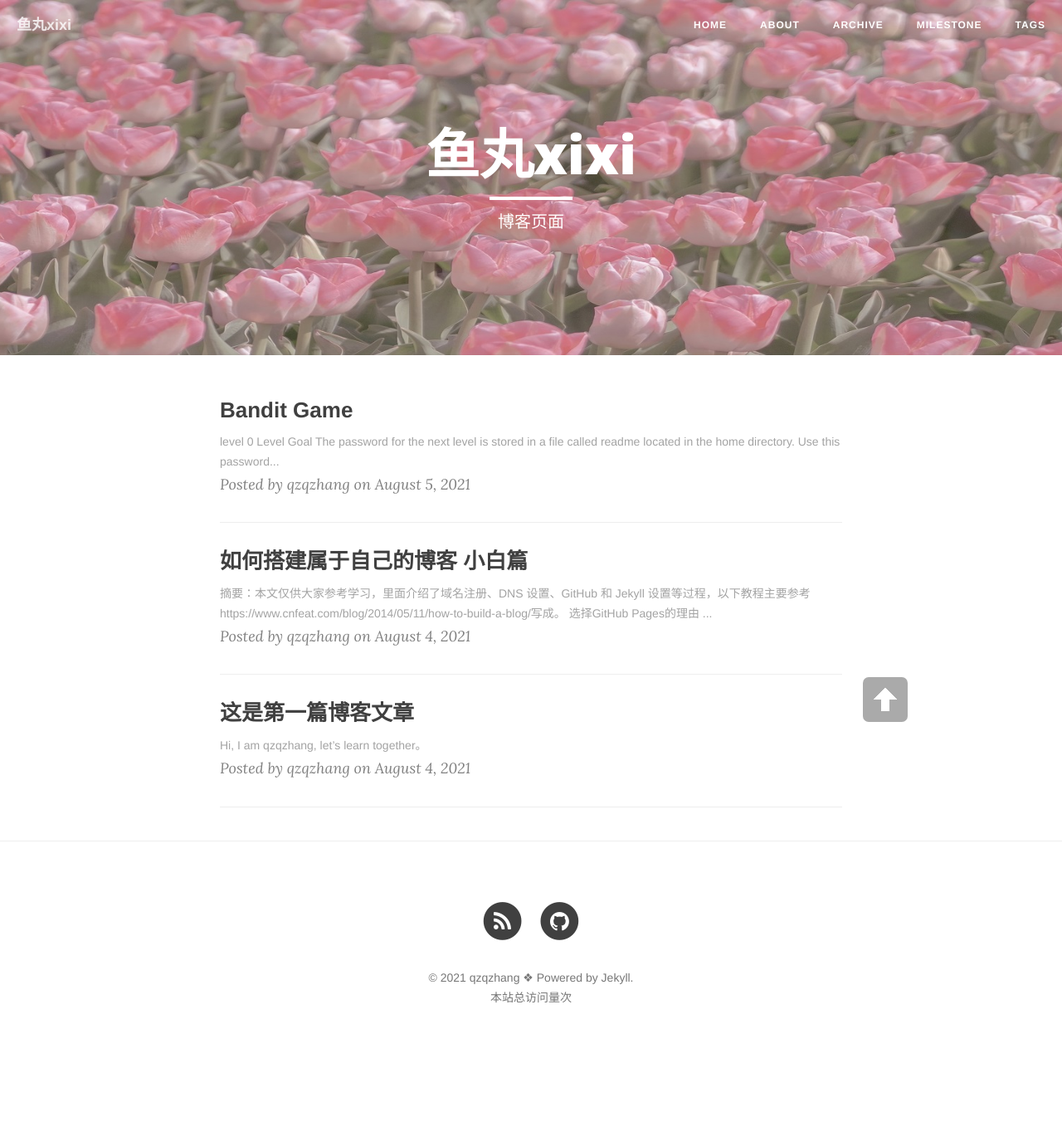
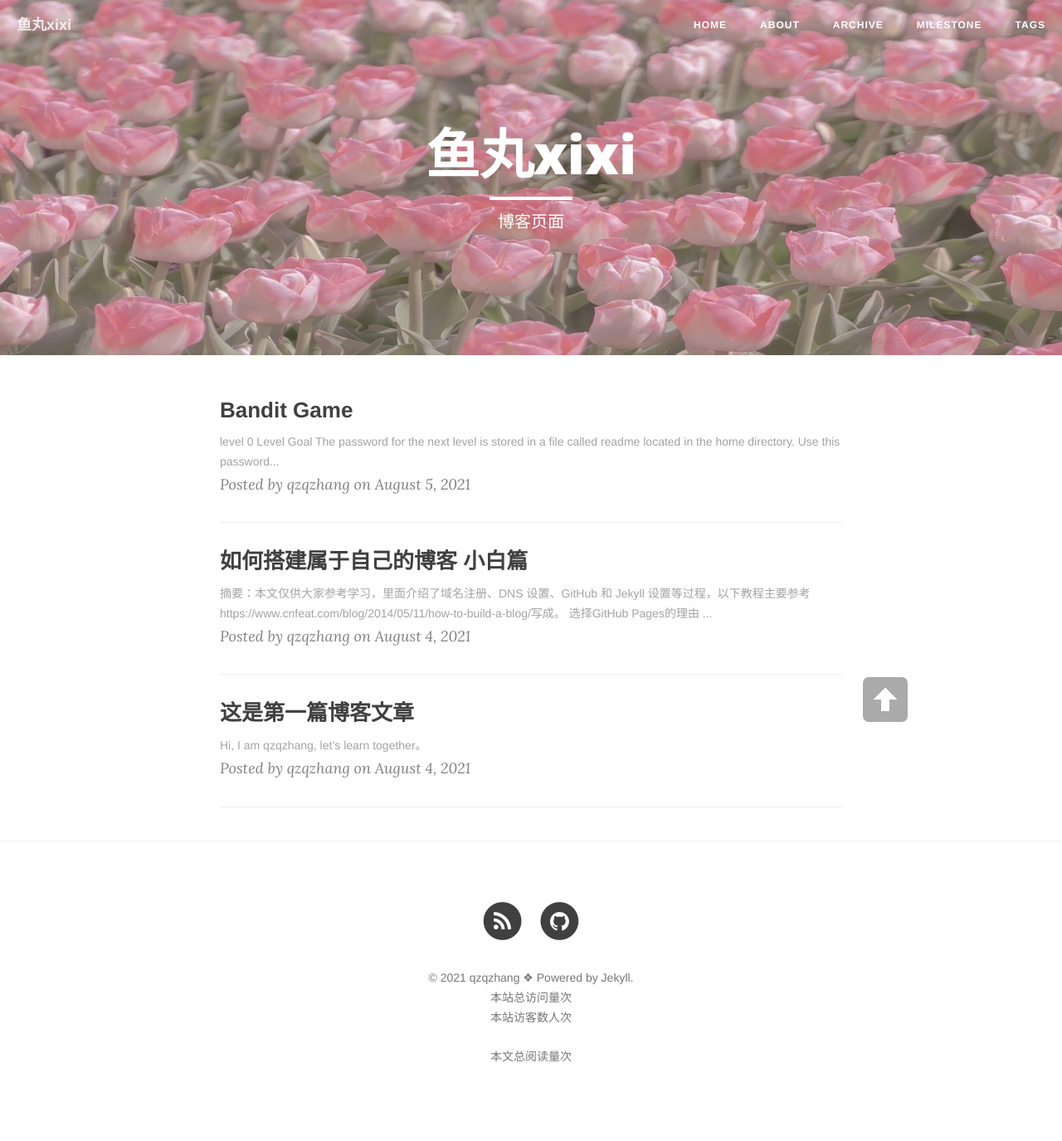
Before and after one commit to zzq-zq/zzq-zq.github.io, a Jekyll site: the page built from index.html, in a window 1280 px wide. Shown: the whole page at 83% size. Built offline with Jekyll 4.4.1, drawn with Linux system fonts in a browser that asks for light colours; nearby versions of some CDN libraries; the list of posts is cut into pages by our own code; comment, search, counter and statistics services are not loaded; before the commit the page ends 1280 px from its top, so only the background shows below that.

Commit message:
Update footer.html

```diff
--- a/_includes/footer.html
+++ b/_includes/footer.html
@@ -91,7 +91,13 @@
 			<script async src="//busuanzi.ibruce.info/busuanzi/2.3/busuanzi.pure.mini.js"></script>
 			<span id="busuanzi_container_site_pv">
 	本站总访问量<span id="busuanzi_value_site_pv"></span>次
+				<br>
+        本站访客数<span id="busuanzi_value_site_uv"></span>人次
+				</br>
+			<br>
+        本文总阅读量<span id="busuanzi_value_page_pv"></span>次
 </span>
+		</br>
 			</br>
 
 
```
